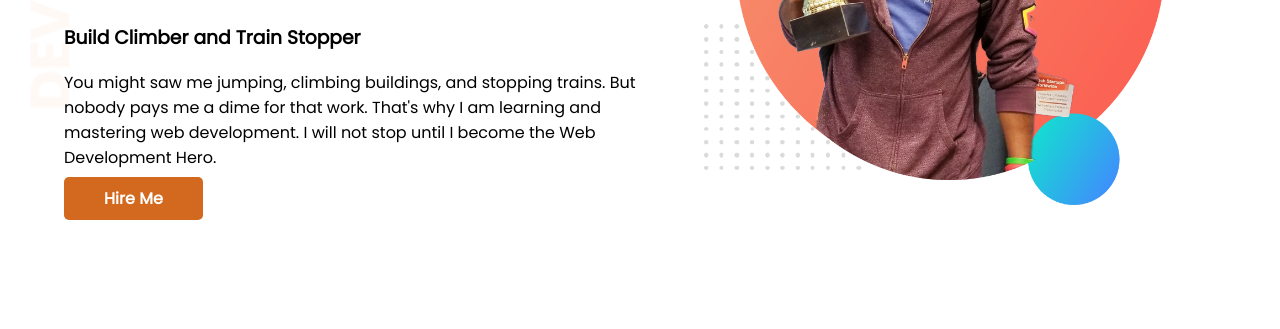
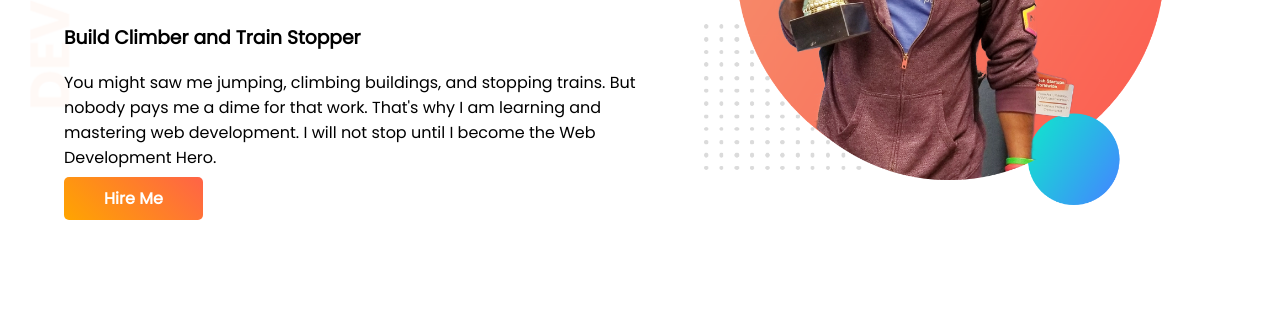
Before and after one commit to SazedulWaheed/developer-portfolio, a plain HTML site: page index.html in a window 1280 px wide. Shown: the part 252-581 px from the top of the page. Drawn offline with Linux system fonts and the light colour scheme.

Commit message:
gradient problem solved

```diff
--- a/style.css
+++ b/style.css
@@ -21,7 +21,7 @@ section{
 }
 .link-button{
     text-decoration: none;
-    background:chocolate;
+    background-image: linear-gradient(45deg, orange, tomato);
     color:white;
     font-weight: 800;
     padding: 10px 40px;
```
